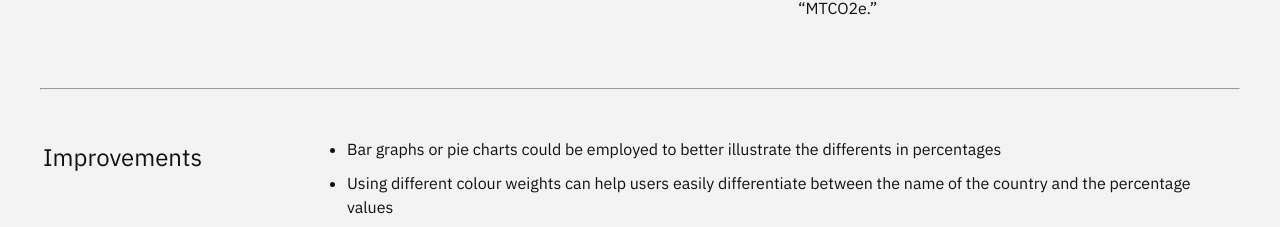
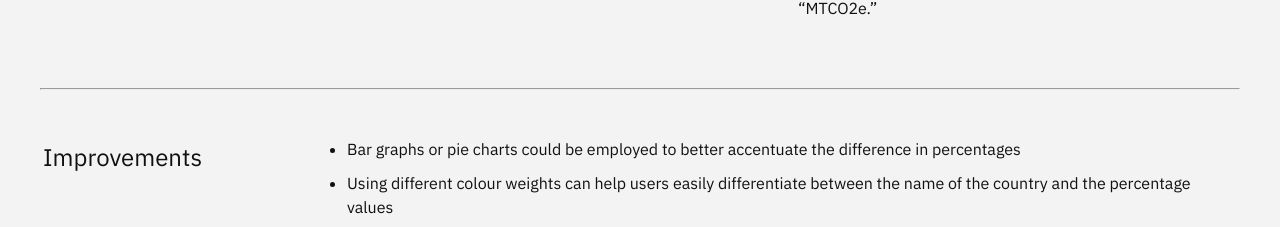
Before and after one commit to 1702538/CSC3007-project, a React (Create React App) app: page / in a window 1280 px wide. Shown: the part 2232-2459 px from the top of the page. Built offline with nearby package versions, Linux system fonts and the light colour scheme.

Commit message:
Update MilestoneOneComponent.js

```diff
--- a/src/Components/MilestoneOneComponent.js
+++ b/src/Components/MilestoneOneComponent.js
@@ -243,7 +243,7 @@ function MilestoneOne() {
                 <ul>
                   <li>
                     Bar graphs or pie charts could be employed to better
-                    illustrate the differents in percentages
+                    accentuate the difference in percentages
                   </li>
                   <li>
                     Using different colour weights can help users easily
```
